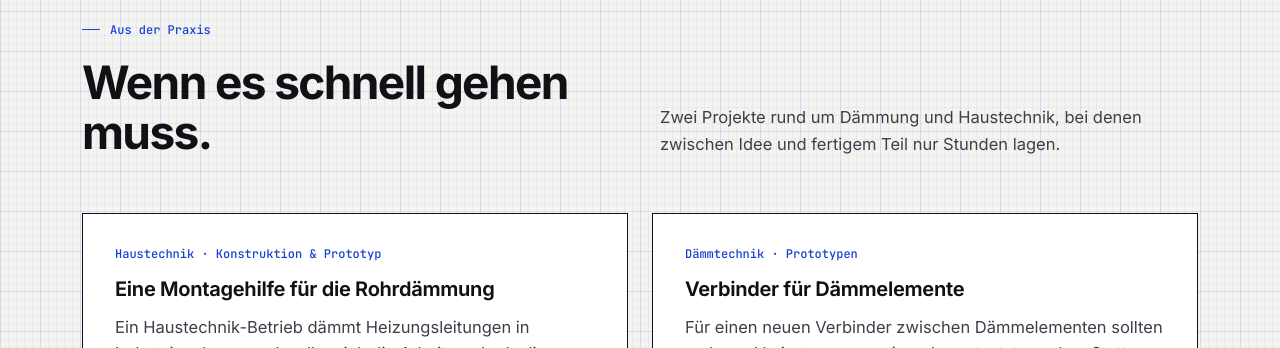
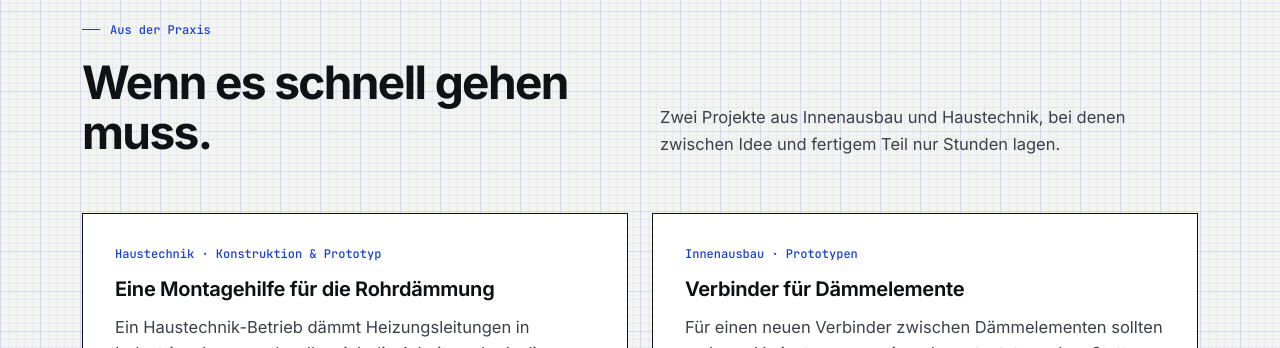
Before and after one commit to nerdishbynature/nerdishbynature.github.io, a Jekyll site: the page index.html, which Jekyll copies as it is, in a window 1280 px wide and 900 px high, scrolled down 2716 px. Shown: the part 153-501 px from the top of the window. Built offline with Jekyll 4.4.1, drawn with Linux system fonts in a browser that asks for light colours.

Commit message:
Name interior fit-out as the industry in the case studies

```diff
--- a/index.html
+++ b/index.html
@@ -160,7 +160,7 @@
               <span class="label">Aus der Praxis</span>
               <h2>Wenn es schnell gehen muss.</h2>
             </div>
-            <p>Zwei Projekte rund um Dämmung und Haustechnik, bei denen zwischen Idee und fertigem Teil nur Stunden lagen.</p>
+            <p>Zwei Projekte aus Innenausbau und Haustechnik, bei denen zwischen Idee und fertigem Teil nur Stunden lagen.</p>
           </div>
           <div class="cases">
             <article class="case">
@@ -170,7 +170,7 @@
               <p class="case-time"><span>Von der Idee zum Probedruck</span><strong>24 Stunden</strong></p>
             </article>
             <article class="case">
-              <p class="case-kicker">Dämmtechnik · Prototypen</p>
+              <p class="case-kicker">Innenausbau · Prototypen</p>
               <h3>Verbinder für Dämmelemente</h3>
               <p>Für einen neuen Verbinder zwischen Dämmelementen sollten mehrere Varianten gegeneinander getestet werden. Statt tagelang auf Muster zu warten, hatte der Kunde noch am selben Tag mehrere Prototypen zum Vergleichen in der Hand.</p>
               <p class="case-time"><span>Mehrere Varianten geliefert in</span><strong>6 Stunden</strong></p>
```
